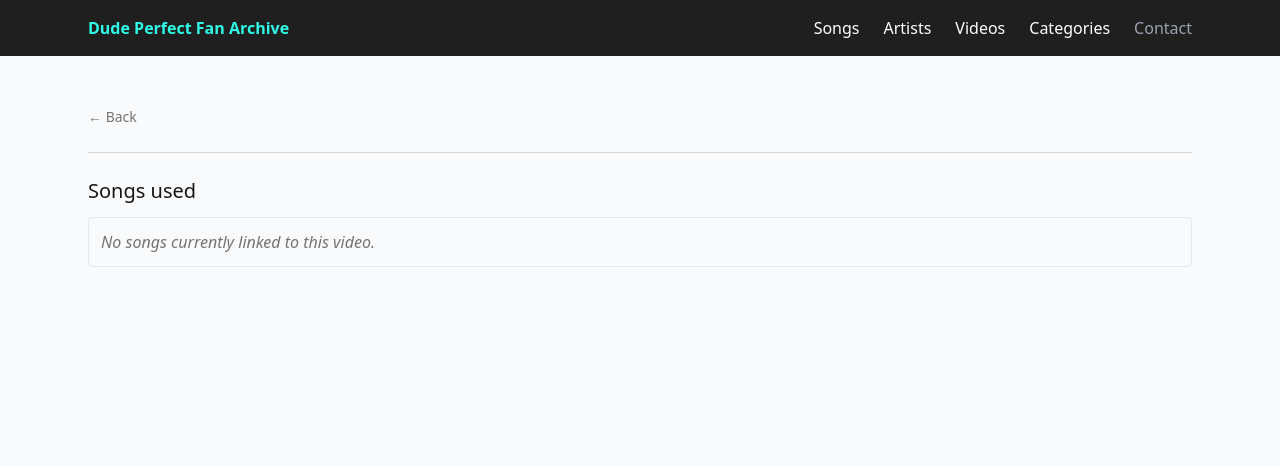
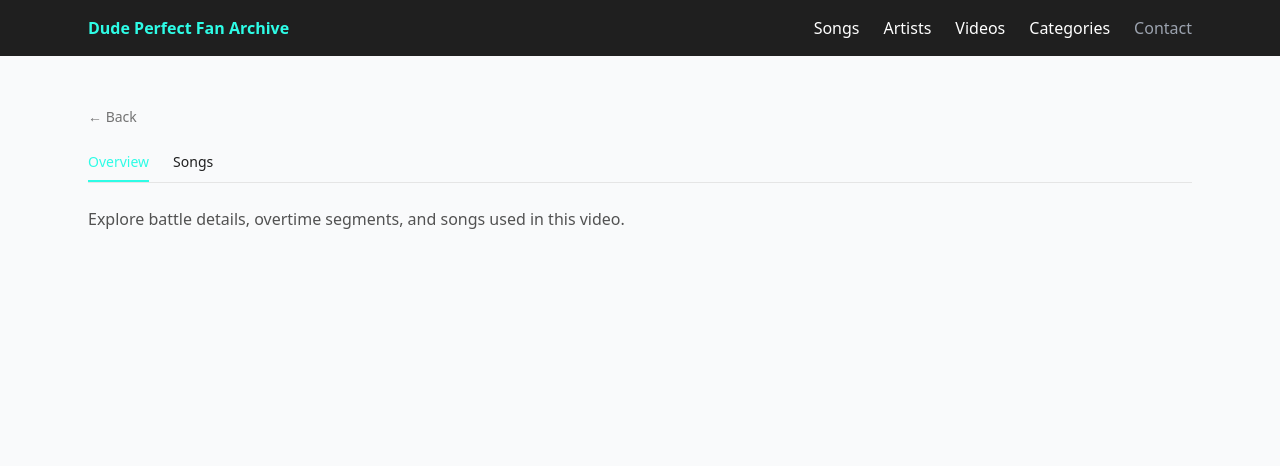
Before and after one commit to tmgkopczyk/dudeperfect-web, a FastAPI app: template app/templates/videos/video_detail.html in a window 1280 px wide. Shown: the top 466 px of the page. Run offline with FastAPI, Linux system fonts and the light colour scheme; the template is opened without the code that fills it, so the values that code supplies are empty; some libraries are stand-ins or nearby versions.

Commit message:
updated video detail page

```diff
--- a/app/templates/videos/video_detail.html
+++ b/app/templates/videos/video_detail.html
@@ -7,21 +7,16 @@
 
 <section class="space-y-6">
 
-  <!-- Back link -->
-
+  <!-- Back -->
   <button
     type="button"
     onclick="if (history.length > 1) history.back(); else window.location='/'"
     class="text-sm text-neutral-500 hover:text-[#2EFCE6]"
-
   >
-
     ← Back
-
   </button>
 
   <!-- Title -->
-
   <header class="space-y-1">
     <h1 class="text-3xl font-semibold text-neutral-900">
       {{ video.title }}
@@ -42,13 +37,10 @@ class="text-sm text-neutral-500 hover:text-[#2EFCE6]"
         Watch on YouTube →
       </a>
     {% endif %}
-
   </header>
 
   <!-- Thumbnail -->
-
   {% if video.youtube_video_id %}
-
   <div class="mt-4 max-w-4xl mx-auto">
     <a href="https://www.youtube.com/watch?v={{ video.youtube_video_id }}"
        target="_blank"
@@ -61,31 +53,68 @@ class="text-sm text-neutral-500 hover:text-[#2EFCE6]"
         loading="lazy"
       >
 
-  <!-- Overlay + Play button -->
       <div class="absolute inset-0 flex items-center justify-center
                   bg-black/0 group-hover:bg-black/20
                   transition duration-200">
-
         <div class="bg-white/90 rounded-full p-4 text-xl group-hover:scale-110 transition">
           ▶
         </div>
-
       </div>
     </a>
-
   </div>
   {% endif %}
 
+  <!-- Tabs -->
+  <div class="border-b border-neutral-200">
+    <nav class="flex gap-6 text-sm font-medium">
+
+      <button id="tab-overview" onclick="showTab('overview')" class="tab-btn text-[#2EFCE6] pb-2 border-b-2 border-[#2EFCE6]">
+        Overview
+      </button>
+
+      {% if battle %}
+      <button id="tab-battle" onclick="showTab('battle')" class="tab-btn pb-2 border-b-2 border-transparent hover:border-[#2EFCE6]">
+        Battle
+      </button>
+      {% endif %}
+
+      {% if overtime %}
+      <button id="tab-overtime" onclick="showTab('overtime')" class="tab-btn pb-2 border-b-2 border-transparent hover:border-[#2EFCE6]">
+        Overtime
+      </button>
+      {% endif %}
+
+      <button id="tab-songs" onclick="showTab('songs')" class="tab-btn pb-2 border-b-2 border-transparent hover:border-[#2EFCE6]">
+        Songs
+      </button>
+
+    </nav>
+  </div>
+
+  <!-- Overview -->
+  <div id="tab-content-overview" class="tab-content space-y-6">
+
+    {% if battle and battle.winner %}
+    <div class="flex items-center gap-2 rounded-lg border border-green-200 bg-green-50 px-4 py-3">
+      <span class="text-lg">🏆</span>
+      <span class="text-sm font-semibold text-green-700">
+        Winner: {{ battle.winner }}
+      </span>
+    </div>
+    {% endif %}
+
+    <p class="text-neutral-600">
+      Explore battle details, overtime segments, and songs used in this video.
+    </p>
+
+  </div>
+
+  <!-- Battle -->
+  <div id="tab-content-battle" class="tab-content hidden space-y-6">
   {% if battle %}
 
-  <hr class="border-neutral-200">
-
-  <!-- Players -->
-
     <section class="space-y-3">
-    <h3 class="text-lg font-medium text-neutral-900">
-      Players
-    </h3>
+      <h3 class="text-lg font-medium text-neutral-900">Players</h3>
 
       <ul class="grid grid-cols-1 sm:grid-cols-2 md:grid-cols-3 gap-2 text-sm">
         {% for team in battle.teams %}
@@ -99,211 +128,41 @@ class="text-sm text-neutral-500 hover:text-[#2EFCE6]"
           {% endfor %}
         {% endfor %}
       </ul>
-
     </section>
 
-{% if battle.description or battle.notes or battle.rules %}
-
-  <hr class="border-neutral-200">
-
-  <!-- Battle Overview -->
-
-  <section class="space-y-2">
-    <h3 class="text-lg font-medium text-neutral-900">
-      Battle Overview
-    </h3>
-
-{% if battle.description %}
-  <p class="text-sm text-neutral-700">
-    {{ battle.description }}
-  </p>
-{% endif %}
-
-{% if battle.rules %}
-  <div class="text-sm text-neutral-700">
-    <span class="font-semibold">Rules:</span>
-    <div class="mt-1">
-      {{ battle.rules }}
-    </div>
-  </div>
-{% endif %}
-
-{% if battle.notes %}
-  <p class="text-sm text-neutral-600 italic">
-    {{ battle.notes }}
-  </p>
-{% endif %}
-
-  </section>
-  {% endif %}
-
-{% if battle.winner %}
-
-  <div class="mt-4 flex items-center gap-2 rounded-lg border border-green-200 bg-green-50 px-4 py-3">
-    <span class="text-lg">🏆</span>
-    <span class="text-sm font-semibold text-green-700">
-      Winner: {{ battle.winner }}
-    </span>
-  </div>
-  {% endif %}
-
     {% if battle.timeline %}
-
-  <hr class="border-neutral-200">
-
     <section class="space-y-4">
-    <h3 class="text-lg font-medium text-neutral-900">
-      Battle Rounds
-    </h3>
+      <h3 class="text-lg font-medium text-neutral-900">Battle Rounds</h3>
 
       {% for round in battle.timeline %}
         <div class="border rounded-lg p-4 space-y-3 bg-white">
-
-    <div class="font-semibold text-neutral-800">
-      {{ round.name }}
-    </div>
+          <div class="font-semibold text-neutral-800">{{ round.name }}</div>
 
           <ul class="grid grid-cols-1 sm:grid-cols-2 md:grid-cols-3 gap-2 text-sm">
             {% for p in round.results %}
               <li class="flex flex-col border rounded px-2 py-1 bg-white">
+                <span class="font-medium">{{ p.name }}</span>
+              </li>
+            {% endfor %}
+          </ul>
+        </div>
+      {% endfor %}
+    </section>
+    {% endif %}
 
-        <div class="flex justify-between items-center">
-          <span class="font-medium">{{ p.name }}</span>
-
-          {% if p.status %}
-            <span class="text-xs italic
-              {% if p.status == 'winner' %}text-green-700
-              {% elif p.status == 'runner_up' %}text-blue-600
-              {% else %}text-neutral-500
-              {% endif %}">
-              {{ p.status | replace('_',' ') | title }}
-            </span>
   {% endif %}
   </div>
 
-        {% if p.score is defined and p.score is not none %}
-          <div class="text-xs text-neutral-600">
-            {{ "%.2f"|format(p.score) }}
-            {% if round.score_label %} {{ round.score_label }}{% endif %}
-          </div>
-        {% endif %}
-
-        {% if p.notes %}
-          <div class="text-xs text-neutral-500 italic">
-            {{ p.notes }}
-          </div>
-        {% endif %}
-
-      </li>
-      {% endfor %}
-    </ul>
-
-  </div>
-{% endfor %}
-
-  </section>
-  {% endif %}
-  {% endif %}
-
+  <!-- Overtime -->
+  <div id="tab-content-overtime" class="tab-content hidden space-y-6">
     {% include "videos/sections/_overtime.html" %}
-
-{% if bucket_list and bucket_list.tasks %}
-
-  <hr class="border-neutral-200">
-
-  <section class="space-y-6">
-
-<h2 class="text-xl font-semibold text-neutral-900">
-  Bucket List Checklist
-</h2>
-
-{% set completed = bucket_list.tasks | selectattr("completed") | list | length %}
-{% set total = bucket_list.tasks | length %}
-
-<div class="text-sm text-neutral-500">
-  {{ completed }} / {{ total }} tasks completed
   </div>
 
-<ul class="space-y-3">
-  {% for task in bucket_list.tasks %}
-    <li class="flex items-start gap-3 border rounded-lg p-3 bg-white">
+  <!-- Songs -->
+  <div id="tab-content-songs" class="tab-content hidden space-y-6">
 
-      {% if task.completed %}
-        <span class="text-[#2EFCE6] font-bold mt-0.5">✓</span>
-      {% else %}
-        <span class="text-gray-300 mt-0.5">☐</span>
-      {% endif %}
-
-      <div>
-        <div class="{% if task.completed %}line-through text-neutral-400{% else %}text-neutral-900{% endif %}">
-          {{ task.task_text }}
-        </div>
-
-        {% if task.completion_note %}
-          <div class="text-sm text-neutral-500 italic">
-            ({{ task.completion_note }})
-          </div>
-        {% endif %}
-      </div>
-
-    </li>
-  {% endfor %}
-</ul>
-
-  </section>
-  {% endif %}
-
-{% if stereotypes and stereotypes.segments %}
-
-  <hr class="border-neutral-200">
-
-  <section class="space-y-6">
-
-<h2 class="text-xl font-semibold text-neutral-900">
-  {{ stereotypes.theme }} Stereotypes
-</h2>
-
-<ol class="space-y-2">
-  {% for seg in stereotypes.segments %}
-    <li class="border rounded-lg p-3 bg-white">
-
-      <div class="font-medium">
-        {{ seg.segment_order }}. {{ seg.name }}
-      </div>
-
-      {% if seg.performers %}
-        <div class="text-sm text-neutral-500">
-          Played by: {{ seg.performers | join(', ') }}
-        </div>
-      {% endif %}
-
-      {% if seg.recurring_name %}
-        <div class="text-xs text-green-600 font-semibold mt-1">
-          Recurring Character
-        </div>
-      {% endif %}
-
-      {% if seg.notes %}
-        <div class="text-sm text-neutral-500 italic mt-1">
-          {{ seg.notes }}
-        </div>
-      {% endif %}
-
-    </li>
-  {% endfor %}
-</ol>
-
-  </section>
-  {% endif %}
-
-  <hr class="border-neutral-300">
-
-  <!-- Songs -->
-
-  <section class="space-y-3" id="songs">
-    <h2 class="text-xl font-medium text-neutral-900">
-      Songs used
-    </h2>
+    <section class="space-y-3">
+      <h2 class="text-xl font-medium text-neutral-900">Songs used</h2>
 
       {% if video.songs %}
         <ul class="space-y-3">
@@ -329,5 +188,34 @@ class="text-sm text-neutral-500 hover:text-[#2EFCE6]"
 
     </section>
 
+  </div>
+
 </section>
+
+<script>
+function showTab(name) {
+  location.hash = name;
+
+  document.querySelectorAll('.tab-content').forEach(el => {
+    el.classList.add('hidden');
+  });
+
+  document.querySelectorAll('.tab-btn').forEach(el => {
+    el.classList.remove('text-[#2EFCE6]');
+    el.classList.remove('border-[#2EFCE6]');
+  });
+
+  document.getElementById('tab-content-' + name)?.classList.remove('hidden');
+
+  const activeTab = document.getElementById('tab-' + name);
+  activeTab?.classList.add('text-[#2EFCE6]');
+  activeTab?.classList.add('border-[#2EFCE6]');
+}
+
+window.addEventListener('load', () => {
+  const tab = location.hash.replace('#', '') || 'overview';
+  showTab(tab);
+});
+</script>
+
 {% endblock %}
```
Lines whose indentation alone changed are shown as unchanged.
